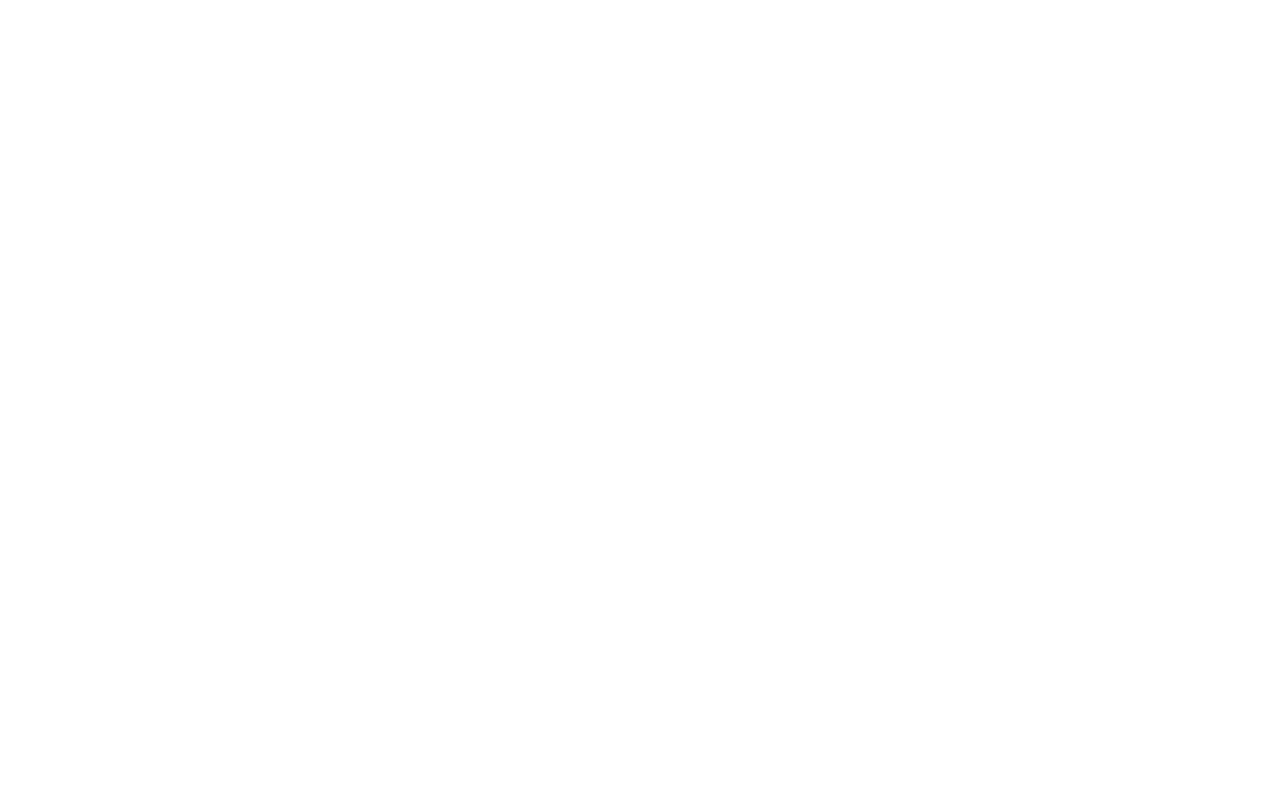
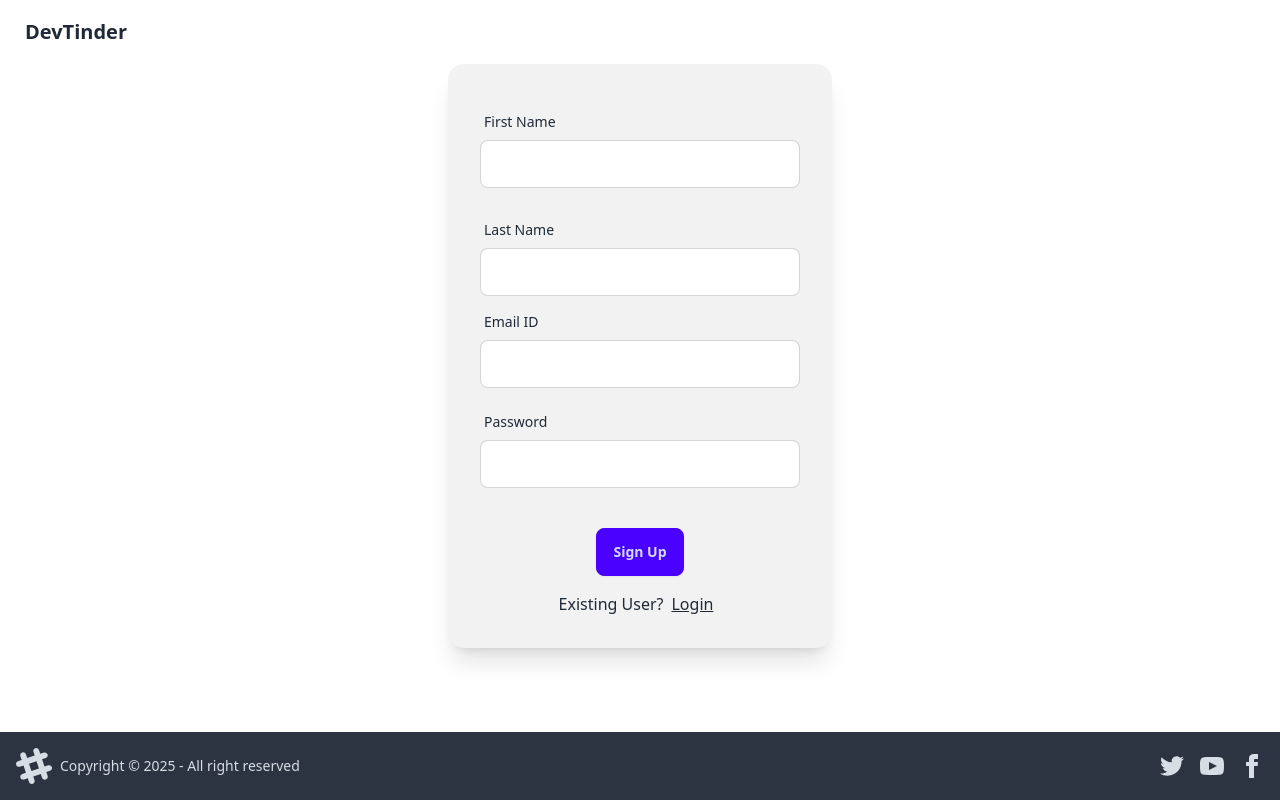
Before and after one commit to abhishekpanwargpr/devTinder_frontend, a React (Vite) app: page /signup in a window 1280 px wide. Before the commit this address had no page. Built offline with nearby package versions, Linux system fonts and the light colour scheme; no server answers.

Commit message:
Commit to add signUp page

```diff
--- a/src/App.jsx
+++ b/src/App.jsx
@@ -7,6 +7,7 @@ import { Provider } from "react-redux"
 import appStore from "./utils/appStore"
 import Connections from "./components/Connections"
 import Requests from "./components/Request"
+import SignUp from "./components/SignUp"
 
 function App() {
   return (
@@ -20,6 +21,7 @@ function App() {
             <Route path="/profile" element={<Profile/>}></Route>
             <Route path="/connections" element={<Connections/>}></Route>
             <Route path="/requests" element={<Requests/>}></Route>
+            <Route path="/signup" element={<SignUp/>}></Route>
           </Route>
          </Routes>
       </BrowserRouter>
--- a/src/components/Feed.jsx
+++ b/src/components/Feed.jsx
@@ -18,7 +18,7 @@ const Feed = () => {
   }, [])
   if(!feed)return;
   if(feed.length === 0){
-    return <div><h1 className='text-center text-2xl font-bold'>No feed to show</h1></div>
+    return <div><h1 className='text-center text-2xl font-bold'>No more Users</h1></div>
   }
   return (
     feed && (
--- a/src/components/Login.jsx
+++ b/src/components/Login.jsx
@@ -2,11 +2,11 @@ import axios from "axios";
 import {useState } from "react"
 import { useDispatch } from "react-redux";
 import { addUser } from "../utils/userSlice";
-import { useNavigate } from "react-router-dom";
+import { Link, useNavigate } from "react-router-dom";
 import { BASE_URL } from "../utils/constants";
 const Login = () => {
-  const [emailId, setEmailId] = useState("abhipnwr@gmail.com");
-  const [password, setPassword] = useState("Abhip@123");
+  const [emailId, setEmailId] = useState("");
+  const [password, setPassword] = useState("");
   const [error, setError] = useState("");
   const dispatch = useDispatch()
   const navigate = useNavigate()
@@ -42,7 +42,7 @@ const Login = () => {
             <span className="label-text">Password</span>
           </div>
           <input
-            type="text"
+            type="password"
             className="input input-bordered w-full max-w-xs"
             value={password}
             onChange={(e)=>setPassword(e.target.value)}
@@ -52,6 +52,9 @@ const Login = () => {
         <div className="card-actions justify-center my-2">
           <button className="btn btn-primary" onClick={loginHandler}>Login</button>
         </div>
+          <p className="text-center">New User?
+            <Link className="mx-2 underline" to="/signUp">SignUp</Link>
+          </p>
       </div>
     </div>
     </div>
--- /dev/null
+++ b/src/components/SignUp.jsx
@@ -0,0 +1,88 @@
+import axios from 'axios';
+import { useState } from 'react'
+import { BASE_URL } from '../utils/constants';
+import { Link, useNavigate } from 'react-router-dom';
+import { useDispatch } from 'react-redux';
+import { addUser } from '../utils/userSlice';
+
+const SignUp = () => {
+    const [emailId, setEmailId] = useState("");
+    const [password, setPassword] = useState("");
+    const [firstName, setFirstName] = useState("");
+    const [lastName, setLastName] = useState("");
+    const [error, setError] = useState("");
+    const dispatch = useDispatch()
+    const navigate = useNavigate()
+    const signUpHandler = async () => {
+        try {
+            const res = await axios.post(BASE_URL + "/signUp", { emailId, password, firstName, lastName }, {
+                withCredentials: true
+            })
+            dispatch(addUser(res.data.data))
+            navigate("/profile")
+        } catch (err) {
+            setError(err.response.data)
+        }
+    }
+    return (
+        <div className="flex justify-center">
+            <div className="card bg-base-200 w-96 shadow-xl">
+                <div className="card-body justify-center">
+                    <label className="form-control w-full max-w-xs my-2">
+                        <div className="label">
+                            <span className="label-text">First Name</span>
+                        </div>
+                        <input
+                            type="text"
+                            className="input input-bordered w-full max-w-xs"
+                            value={firstName}
+                            onChange={(e) => setFirstName(e.target.value)}
+                        />
+                    </label>
+                    <label className="form-control w-full max-w-xs my-2">
+                        <div className="label">
+                            <span className="label-text">Last Name </span>
+                        </div>
+                        <input
+                            type="text"
+                            className="input input-bordered w-full max-w-xs"
+                            value={lastName}
+                            onChange={(e) => setLastName(e.target.value)}
+                        />
+                        <label className="form-control w-full max-w-xs my-2">
+                            <div className="label">
+                                <span className="label-text">Email ID</span>
+                            </div>
+                            <input
+                                type="text"
+                                className="input input-bordered w-full max-w-xs"
+                                value={emailId}
+                                onChange={(e) => setEmailId(e.target.value)}
+                            />
+                        </label>
+                        <label className="form-control w-full max-w-xs my-2">
+                            <div className="label">
+                                <span className="label-text">Password</span>
+                            </div>
+                            <input
+                                type="password"
+                                className="input input-bordered w-full max-w-xs"
+                                value={password}
+                                onChange={(e) => setPassword(e.target.value)}
+                            />
+                        </label>
+                    </label>
+                    <p className="text-red-500 text-center">{error}</p>
+                    <div className="card-actions justify-center my-2">
+                        <button className="btn btn-primary" onClick={signUpHandler}>Sign Up</button>
+                    </div>
+                    <p className="text-center">Existing User?
+                        <Link className="mx-2 underline" to="/login">Login</Link>
+                    </p>
+                </div>
+            </div>
+        </div>
+    )
+}
+
+export default SignUp
```
